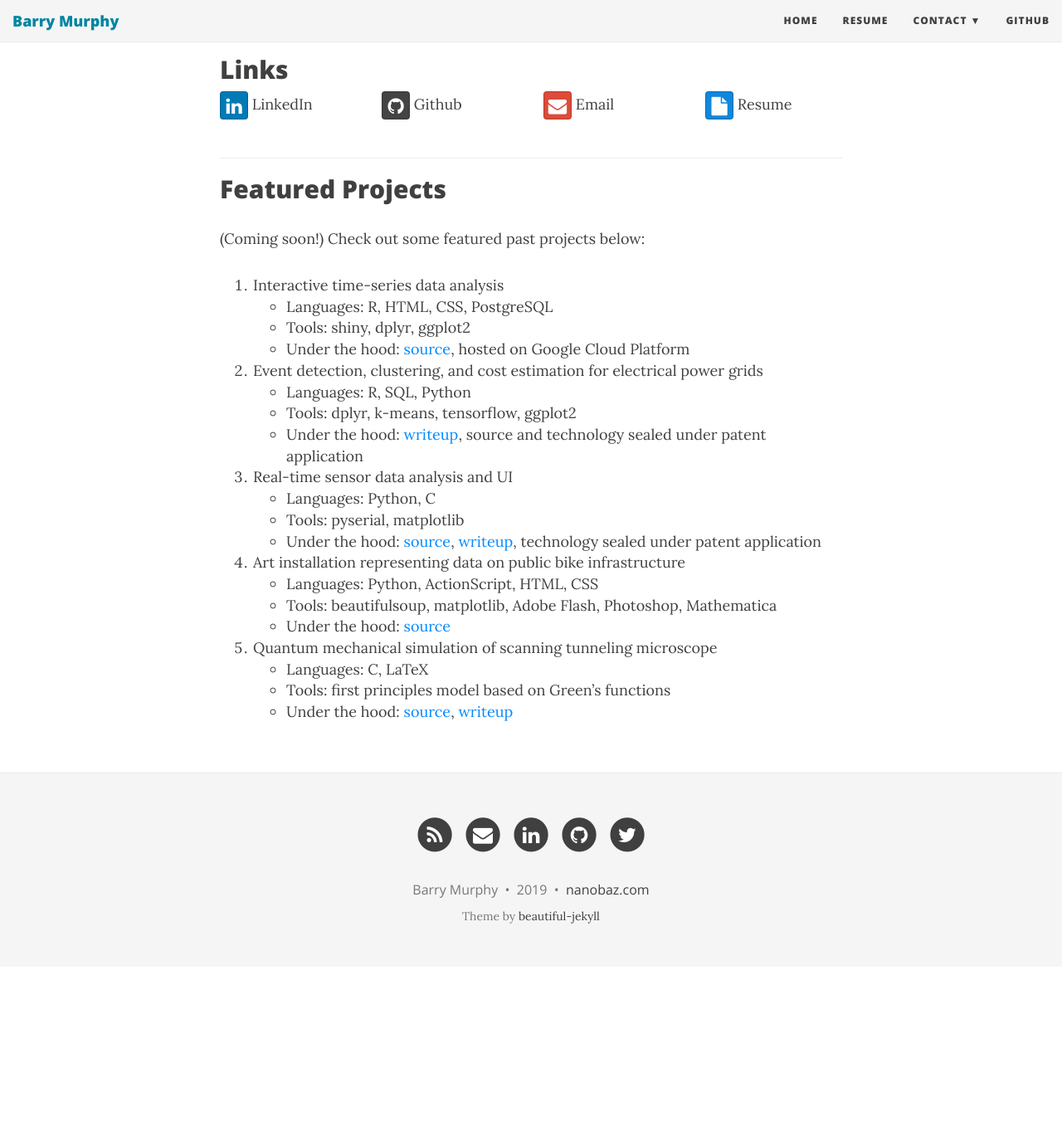
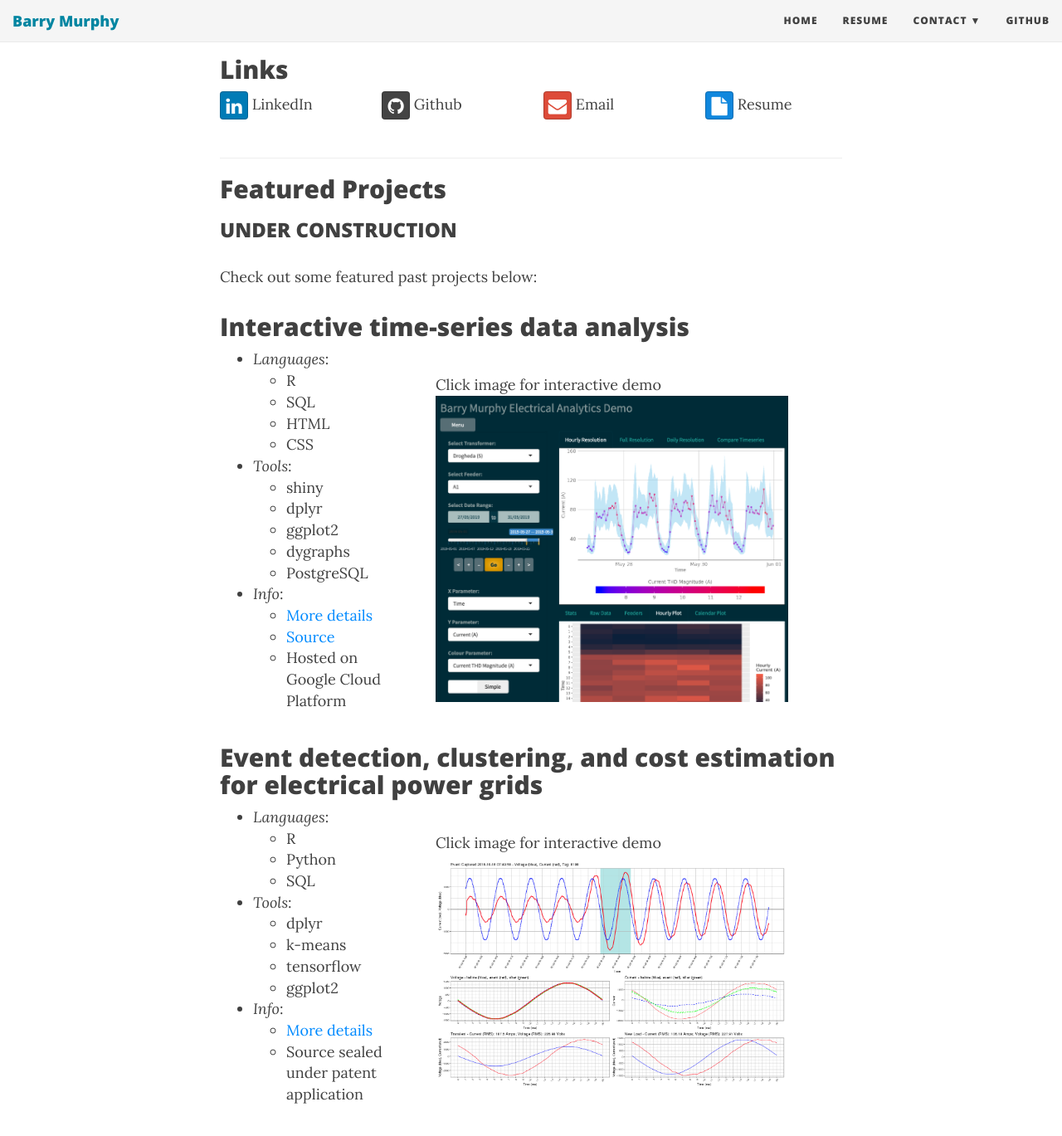
Before and after one commit to baztastic/baztastic.github.io, a Jekyll site: the page built from index.md, in a window 1280 px wide and 1400 px high, scrolled down 305 px. Shown: the top 1369 px of the window at 83% size. Built offline with Jekyll 4.4.1, drawn with Linux system fonts in a browser that asks for light colours; nearby versions of some CDN libraries; the list of posts is cut into pages by our own code; before the commit the page ends 1470 px from its top, so only the background shows below that.

Commit message:
added images and formatted projects

```diff
--- a/index.md
+++ b/index.md
@@ -41,19 +41,60 @@ subtitle: Hi! I'm a Data Scientist, currently looking for a job in the Toronto a
 ---
 ## Featured Projects
 
-
-(Coming soon!)
+### UNDER CONSTRUCTION
 Check out some featured past projects below:
 
-  1. Interactive time-series data analysis
-  * Languages: R, HTML, CSS, PostgreSQL
-  * Tools: shiny, dplyr, ggplot2
-  * Under the hood: [source](https://github.com/baztastic/trafodata), hosted on Google Cloud Platform
-  1. Event detection, clustering, and cost estimation for electrical power grids
-  * Languages: R, SQL, Python
-  * Tools: dplyr, k-means, tensorflow, ggplot2
-  * Under the hood: [writeup](https://baztastic.github.io/nilm), source and technology sealed under patent application
-  1. Real-time sensor data analysis and UI
+## Interactive time-series data analysis
+
+<div class="row">
+  <div class="col-md-4" markdown="1">
+  - *Languages*:
+    + R
+    + SQL
+    + HTML
+    + CSS
+  - *Tools*:
+    + shiny
+    + dplyr
+    + ggplot2
+    + dygraphs
+    + PostgreSQL
+  - *Info*:
+    + [More details](trafodata)
+    + [Source](https://github.com/baztastic/trafodata)
+    + Hosted on Google Cloud Platform
+  </div>
+  <div class="col-md-7" markdown="1">
+  Click image for interactive demo
+  [![Interactive time-series data analysis](img/ea-demo.png)](#<!-- http://35.208.44.159:3838/ -->)
+  </div>
+</div>
+
+## Event detection, clustering, and cost estimation for electrical power grids
+
+<div class="row">
+  <div class="col-md-4" markdown="1">
+  - *Languages*:
+    + R
+    + Python
+    + SQL
+  - *Tools*:
+    + dplyr
+    + k-means
+    + tensorflow
+    + ggplot2
+  - *Info*:
+    + [More details](nilm)
+    + Source sealed under patent application
+  </div>
+  <div class="col-md-7" markdown="1">
+  Click image for interactive demo
+  [![Event detection](img/nilm-demo.png)](#)
+  </div>
+</div>
+
+
+<!--   1. Real-time sensor data analysis and UI
   * Languages: Python, C
   * Tools: pyserial, matplotlib
   * Under the hood: [source](https://github.com/baztastic/vreader), [writeup](https://baztastic.github.io/vreader), technology sealed under patent application
@@ -64,4 +105,4 @@ Check out some featured past projects below:
   1. Quantum mechanical simulation of scanning tunneling microscope
   * Languages: C, LaTeX
   * Tools: first principles model based on Green's functions
-  * Under the hood: [source](https://github.com/baztastic/stm), [writeup](https://baztastic.github.io/stm)
+  * Under the hood: [source](https://github.com/baztastic/stm), [writeup](https://baztastic.github.io/stm) -->
```
Also changed, not shown: img/ea-demo.png (added), img/nilm-demo.png (added), 1 other file.
